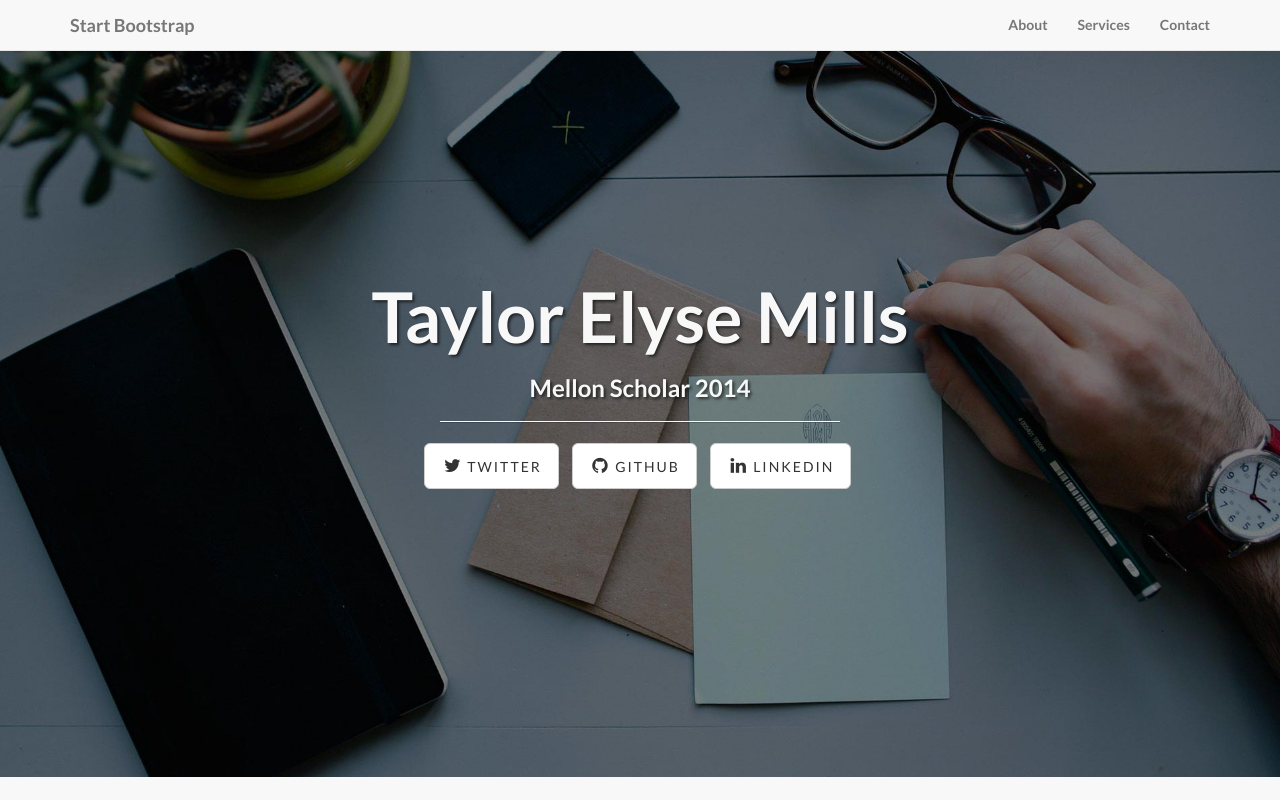
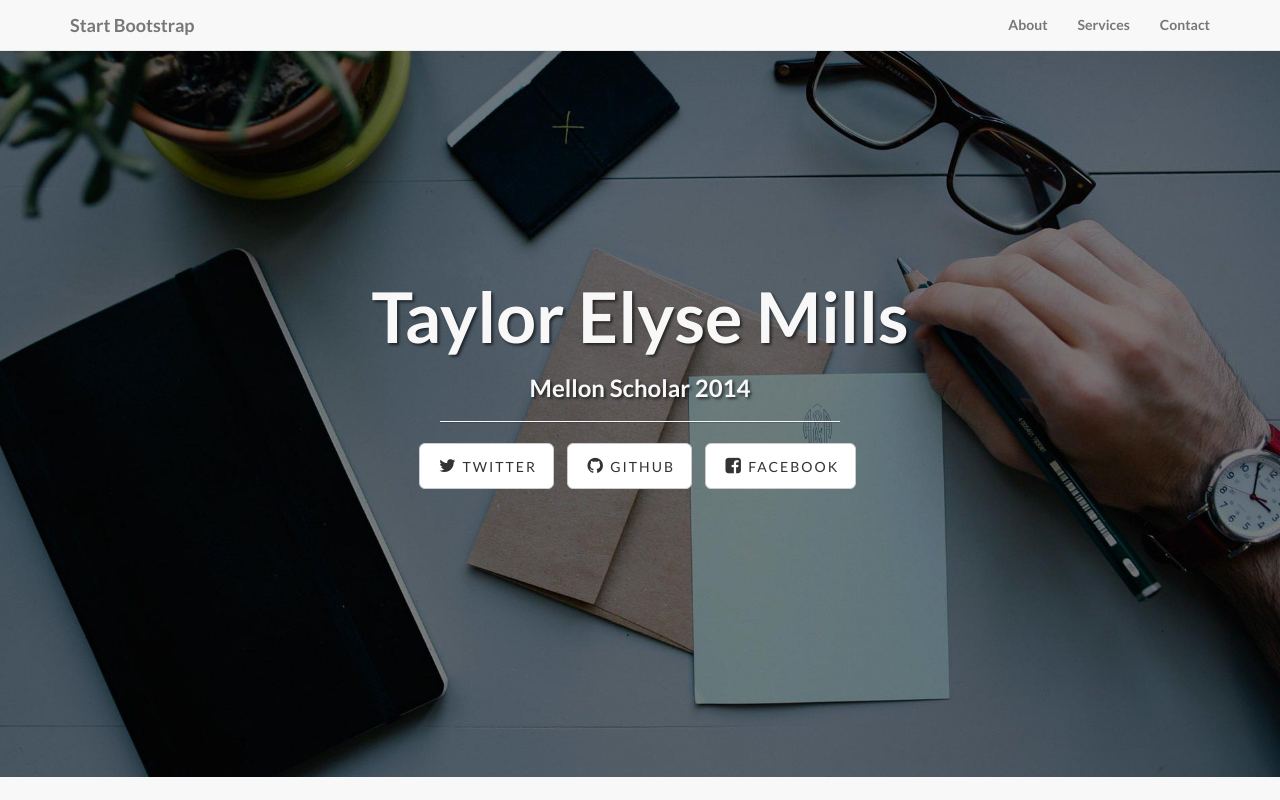
Before and after one commit to taymills16/taymills16.github.io, a plain HTML site: page index.html in a window 1280 px wide. Shown: the top 800 px of the page. Drawn offline with Linux system fonts and the light colour scheme.

Commit message:
Button and Link Change
Changed LinkedIn Button to Facebook Page

```diff
--- a/index.html
+++ b/index.html
@@ -83,7 +83,7 @@
                                 <a href="https://github.com/taymills16" class="btn btn-default btn-lg"><i class="fa fa-github fa-fw"></i> <span class="network-name">Github</span></a>
                             </li>
                             <li>
-                                <a href="#" class="btn btn-default btn-lg"><i class="fa fa-linkedin fa-fw"></i> <span class="network-name">Linkedin</span></a>
+                                <a href="http://facebook.com/taylor.e.mills" class="btn btn-default btn-lg"><i class="fa fa-facebook-square fa-fw"></i> <span class="network-name">Facebook</span></a>
                             </li>
                         </ul>
                     </div>
```
